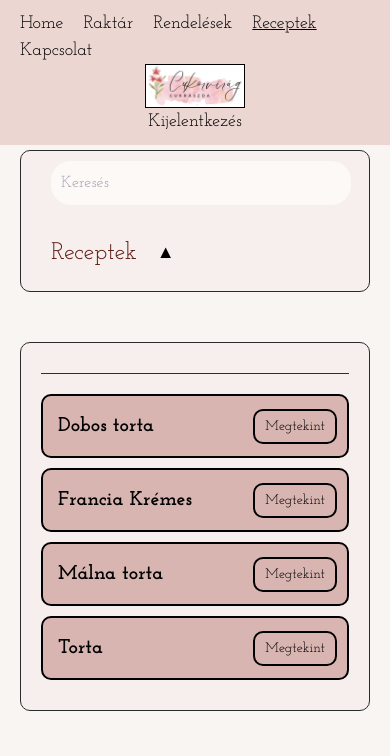
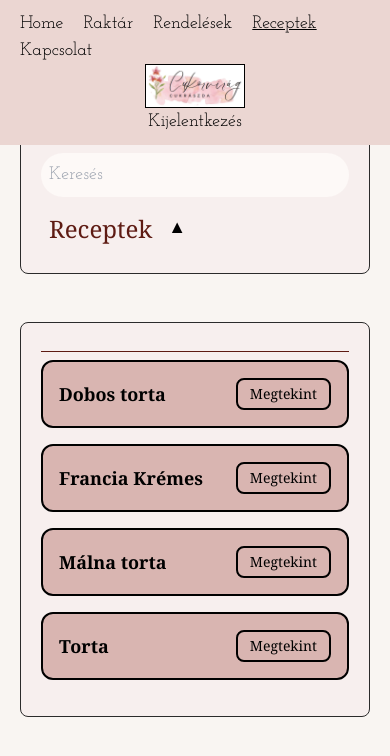
Before and after one commit to lm108109/cukorvirag, a React (Create React App) app in the folder client/website/: page /recipes in a window 390 px wide. Shown: the top 756 px of the page. Built offline with nearby package versions, Linux system fonts and the light colour scheme.

Commit message:
Receptek oldal responsive

```diff
--- a/client/website/src/components/data_containers/RecipeItem/RecipeItem.css
+++ /dev/null
@@ -1,57 +0,0 @@
-.recipe-item {
-  background-color: #d9b5b1;
-  border: 2px solid black; /* Strong border as in the design */
-  border-radius: 10px;
-  margin: 10px 0;
-  padding: 10px;
-  transition: all 0.3s ease;
-  display: flex;
-  flex-direction: column;
-  justify-content: space-between;
-}
-
-.recipe-header {
-  display: flex;
-  justify-content: space-between;
-  align-items: center;
-}
-
-.recipe-title {
-  font-size: 20px;
-  font-weight: bold;
-  padding: 5px;
-  width: fit-content;
-}
-
-.toggle-btn {
-  background-color: transparent;
-  border: 2px solid black; /* Matches design */
-  padding: 5px 10px;
-  border-radius: 10px;
-  font-size: 14px;
-  cursor: pointer;
-  transition: background-color 0.3s ease;
-}
-
-.toggle-btn:hover {
-  background-color: #c69a94; /* Darkens slightly on hover */
-}
-
-.recipe-content {
-  margin-top: 20px;
-  padding: 10px;
-  border: 1px solid black; /* Boxed content area */
-  height: 150px; /* Example height for ingredients */
-}
-
-.expanded .toggle-btn {
-  align-self: flex-end; /* Moves to the bottom right in expanded mode */
-  margin-top: auto;
-}
-
-.expanded {
-  height: auto;
-  padding: 15px;
-  display: flex;
-  flex-direction: column;
-}
--- a/client/website/src/components/data_containers/RecipeItem/RecipeItem.js
+++ b/client/website/src/components/data_containers/RecipeItem/RecipeItem.js
@@ -1,24 +1,28 @@
-import React, { useState } from 'react';
-import './RecipeItem.css';
+import React, { useState } from 'react'
 
 const RecipeItem = ({ title }) => {
-  const [expanded, setExpanded] = useState(false);
+    const [expanded, setExpanded] = useState(false)
 
     return (
-    <div className={`recipe-item ${expanded ? 'expanded' : ''}`}>
-      <div className="recipe-header">
-        <div className="recipe-title">{title}</div>
-        <button className="toggle-btn" onClick={() => setExpanded(!expanded)}>
+        <div
+            className={`recipe-item border-2 border-black rounded-xl p-4 mb-4 transition-all duration-300 bg-custom-pink`}
+        >
+            <div className="recipe-header flex justify-between items-center">
+                <div className="recipe-title text-lg font-bold">{title}</div>
+                <button
+                    className="toggle-btn bg-transparent border-2 border-black rounded-lg px-3 py-1 text-sm cursor-pointer hover:bg-custom-pink transition-colors"
+                    onClick={() => setExpanded(!expanded)}
+                >
                     {expanded ? 'Kevesebb' : 'Megtekint'}
                 </button>
             </div>
             {expanded && (
-        <div className="recipe-content">
+                <div className="recipe-content mt-5 p-4 border border-black h-40">
                     <p>Hozzávalók:</p>
                 </div>
             )}
         </div>
-  );
-};
+    )
+}
 
-export default RecipeItem;
+export default RecipeItem
--- a/client/website/src/components/pages/recipes/recipes.css
+++ /dev/null
@@ -1,88 +0,0 @@
-/* General styles */
-.search-header-container {
-  display: flex;
-  flex-direction: column; /* Stack items vertically */
-  align-items: flex-start; /* Align items to the left (start) */
-  border-radius: 10px;
-  margin: 50px 20px 0px 20px;
-  padding: 0 20px;
-  background-color: #f7efee;
-  border: 1px solid #2b2b2b;
-}
-
-.search-input {
-  width: 100%; /* Make the search input take the full width of the container */
-  max-width: 300px; /* Set a max-width if you want to limit the size */
-  padding: 10px;
-  border-radius: 20px;
-  font-size: 16px;
-  background-color: #fdf9f7;
-  margin: 10px; /* Add spacing between the search bar and the title */
-}
-
-.recipes-and-sort {
-  display: flex; /* Ensure it's a flex container */
-  flex-direction: row; /* Align items horizontally */
-  align-items: center; /* Vertically align the items if needed */
-  margin: 10px 0; /* Optional: Add spacing */
-}
-
-.list-title {
-  font-size: 24px;
-  font-family: 'Josefin Slab', serif; /* Applying the same font */
-  color: #5e1b13;
-  margin: 10px;
-}
-
-.sort-arrow {
-  cursor: pointer;
-  margin-left: 10px;
-  font-size: 18px;
-}
-
-.recipe-list-container {
-  font-family: 'Josefin Slab', serif; /* Applying the font globally */
-  background-color: #f7efee;
-  padding: 20px;
-  border-radius: 10px;
-  margin: 50px 20px 0px 20px;
-  border: 1px solid #2b2b2b;
-  display: flex;
-  flex-direction: column;
-  overflow-y: auto;
-  scrollbar-width: thin; /* Makes the scrollbar thinner */
-  scrollbar-color: #c69a94 #f1f1f1; /* Thumb color and track color */
-}
-
-.recipe-list-container::-webkit-scrollbar {
-  width: 10px; /* Width of the scrollbar */
-}
-
-.recipe-list-container::-webkit-scrollbar-track {
-  background: #f1f1f1; /* Track background */
-  border-radius: 10px;
-}
-
-.recipe-list-container::-webkit-scrollbar-thumb {
-  background-color: #c69a94; /* Scrollbar thumb color */
-  border-radius: 10px;
-  border: 2px solid #f8efec; /* Optional: Add border around thumb */
-}
-
-.recipe-list-container::-webkit-scrollbar-thumb:hover {
-  background-color: #b07b74; /* Darken thumb on hover */
-}
-
-.recipe-list {
-  border-top: 1px solid #5e1b13;
-  padding-top: 10px;
-  margin-top: 10px;
-}
-
-.no-recipes {
-  padding: 20px;
-  text-align: center;
-  font-size: 18px;
-  color: #5e1b13;
-  font-family: 'Josefin Slab', serif; /* Using the same font as the rest of the site */
-}
--- a/client/website/src/components/pages/recipes/recipes.js
+++ b/client/website/src/components/pages/recipes/recipes.js
@@ -1,79 +1,85 @@
-import React, { useState, useEffect } from 'react';
-import RecipeItem from '../../data_containers/RecipeItem/RecipeItem';
-import './recipes.css'; // Import the CSS file
+import React, { useState, useEffect } from 'react'
+import RecipeItem from '../../data_containers/RecipeItem/RecipeItem'
 
 const Recipes = () => {
-  const [inputText, setInputText] = useState('');
-  let inputHandler = (e) => {
-    //convert input text to lower case
-    var lowerCase = e.target.value.toLowerCase();
-    setInputText(lowerCase);
-  };
-  const [sortOrder, setSortOrder] = useState('desc');
-
-  let [recipes, setRecipes] = useState([
+    const [inputText, setInputText] = useState('')
+    const [sortOrder, setSortOrder] = useState('desc')
+    const [recipes, setRecipes] = useState([
         'Málna torta',
         'Francia Krémes',
         'Dobos torta',
         'Torta',
-  ]);
+    ])
 
-  recipes = recipes.filter((filter_text) => {
-    if (inputText === '') {
-      return filter_text;
-    } else {
-      return filter_text.toLowerCase().includes(inputText);
+    let inputHandler = (e) => {
+        const lowerCase = e.target.value.toLowerCase()
+        setInputText(lowerCase)
     }
-  });
 
     const sortRecipes = () => {
         const sortedRecipes = [...recipes].sort((a, b) => {
             if (sortOrder === 'desc') {
-        return a.localeCompare(b);
+                return a.localeCompare(b)
             } else {
-        return b.localeCompare(a);
+                return b.localeCompare(a)
             }
-    });
-    setRecipes(sortedRecipes);
-    setSortOrder(sortOrder === 'asc' ? 'desc' : 'asc');
-  };
+        })
+        setRecipes(sortedRecipes)
+        setSortOrder(sortOrder === 'asc' ? 'desc' : 'asc')
+    }
 
     useEffect(() => {
-    sortRecipes();
-  }, []);
+        sortRecipes()
+    }, []) // Run the sort on initial render
+
+    const filteredRecipes = recipes.filter((filter_text) => {
+        if (inputText === '') {
+            return filter_text
+        } else {
+            return filter_text.toLowerCase().includes(inputText)
+        }
+    })
 
     return (
         <>
-      <div className="search-header-container">
+            <div className="flex flex-col md:flex-row md:flex-wrap md:items-center md:justify-between rounded-lg my-6 mx-5 p-5 bg-[#f7efee] border border-[#2b2b2b]">
+                {/* Search input */}
                 <input
-          input={inputText}
                     type="text"
                     placeholder="Keresés"
-          className="search-input"
+                    className="w-full max-w-sm p-2 rounded-full text-lg bg-[#fdf9f7] my-2 md:my-0"
                     onChange={inputHandler}
                 />
-        <div className="recipes-and-sort">
-          <h2 className="list-title">Receptek</h2>
-          <span className={`sort-arrow ${sortOrder}`} onClick={sortRecipes}>
+                {/* Title and Sort */}
+                <div className="flex items-center my-2">
+                    <h2 className="text-2xl font-serif text-[#5e1b13] mx-2">
+                        Receptek
+                    </h2>
+                    <span
+                        className={`cursor-pointer ml-2 text-lg ${
+                            sortOrder === 'desc' ? '▼' : '▲'
+                        }`}
+                        onClick={sortRecipes}
+                    >
                         {sortOrder === 'desc' ? '▼' : '▲'}
                     </span>
                 </div>
             </div>
-      <div className="recipe-list-container">
-        {recipes.length >= 1 ? (
-          <div className="recipe-list">
-            {recipes.map((recipe, index) => (
+            <div className="font-serif bg-[#f7efee] p-5 rounded-lg my-6 mx-5 border border-[#2b2b2b] flex flex-col overflow-y-auto max-h-[400px] sm:max-h-[600px] lg:max-h-[800px]">
+                {filteredRecipes.length >= 1 ? (
+                    <div className="border-t border-[#5e1b13] pt-2 mt-2">
+                        {filteredRecipes.map((recipe, index) => (
                             <RecipeItem key={index} title={recipe} />
                         ))}
                     </div>
                 ) : (
-          <div className="no-recipes">
+                    <div className="p-5 text-center text-lg text-[#5e1b13] font-serif">
                         Nincsenek a keresésnek megfelelő receptek
                     </div>
                 )}
             </div>
         </>
-  );
-};
+    )
+}
 
-export default Recipes;
+export default Recipes
--- a/client/website/tailwind.config.js
+++ b/client/website/tailwind.config.js
@@ -1,8 +1,12 @@
 /** @type {import('tailwindcss').Config} */
 module.exports = {
-  content: ["./src/**/*.{js,jsx,ts,tsx}"],
-  theme: {
-    extend: {},
-  },
-  plugins: [],
+    content: ['./src/**/*.{js,jsx,ts,tsx}'],
+    theme: {
+        extend: {
+            colors: {
+                'custom-pink': '#d9b5b1',
+            },
+        },
+    },
+    plugins: [],
 }
```
Lines whose indentation alone changed are shown as unchanged.
